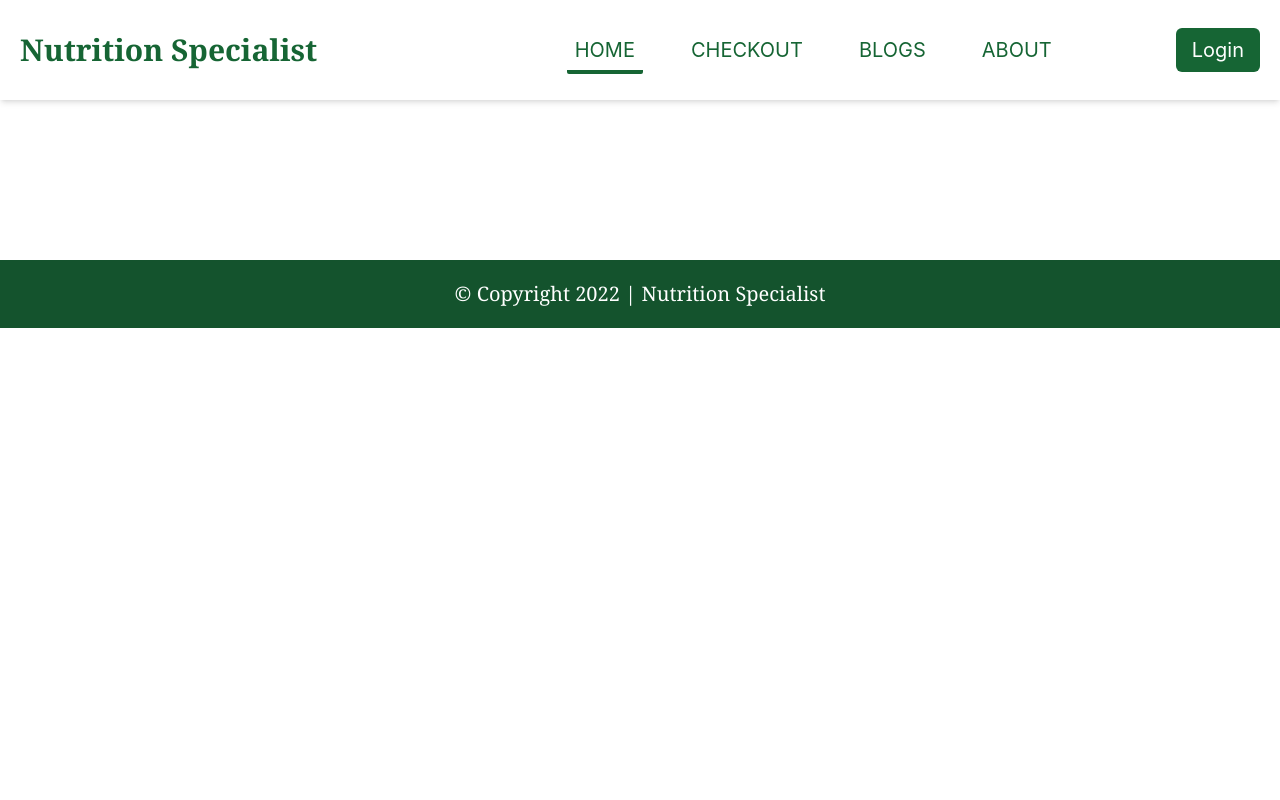
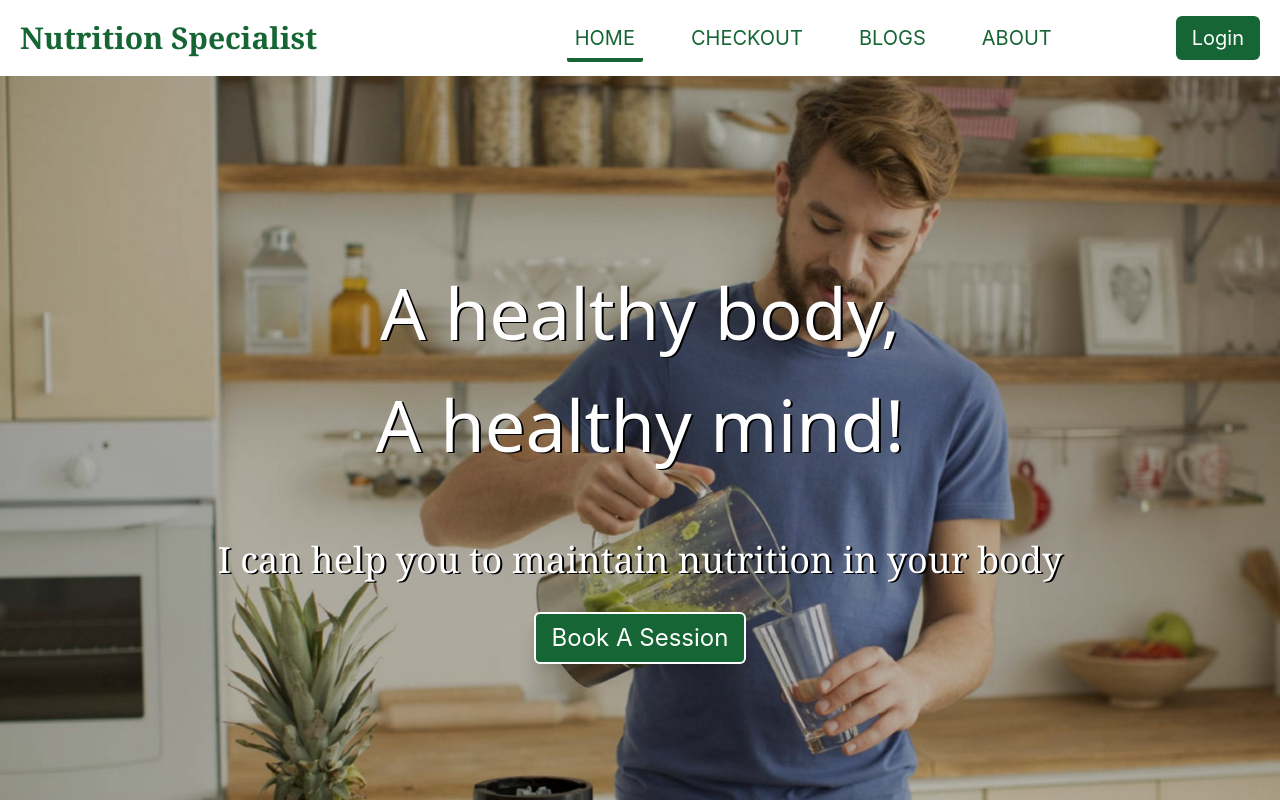
Before and after one commit to shareefrahat/nutrition-specialist, a React (Create React App) app: page / in a window 1280 px wide. Shown: the top 800 px of the page. Built offline with nearby package versions, Linux system fonts and the light colour scheme.

Commit message:
home page topbanner added

```diff
--- a/src/components/Header/Header.js
+++ b/src/components/Header/Header.js
@@ -4,7 +4,7 @@ import Navbar from "../Navbar/Navbar";
 const Header = () => {
   return (
     <>
-      <header className="bg-white px-5 py-3 lg:py-5 flex flex-row justify-between items-center shadow-md">
+      <header className="bg-white px-5 py-2 flex flex-row justify-between items-center shadow-md">
         <section>
           <h1 className="text-green-800 text-xl lg:text-3xl font-serif font-bold">
             Nutrition Specialist
--- /dev/null
+++ b/src/components/TopBanner/TopBanner.js
@@ -0,0 +1,39 @@
+import React from "react";
+import banner from "../../images/banner.jpg";
+const TopBanner = () => {
+  return (
+    <>
+      <div>
+        <section
+          style={{
+            backgroundImage: `url(${banner})`,
+            backgroundRepeat: "no-repeat",
+            backgroundPosition: "center",
+          }}
+          className="bg-cover h-[200px] w-full md:h-[800px] flex justify-center items-center"
+        >
+          <div className="flex flex-col justify-center">
+            <div
+              style={{ textShadow: "2px 0.5px black" }}
+              className="text-2xl md:text-7xl text-white px-5 mb-4 lg:mb-20 font-sans pt-5"
+            >
+              <p className="mb-0 lg:mb-10">A healthy body,</p>
+              <p>A healthy mind!</p>
+            </div>
+            <p
+              style={{ textShadow: "2px 0.5px black" }}
+              className=" text-md lg:text-4xl w-56 lg:w-full text-white font-serif"
+            >
+              I can help you to maintain nutrition in your body
+            </p>
+            <button className="px-2 lg:px-4 py-1 lg:py-2 bg-green-800 text-white text-md lg:text-2xl rounded-md shadow-xl w-fit mx-auto my-4 lg:my-8 hover:bg-white hover:text-green-800 border-2 border-white hover:border-green-800">
+              Book A Session
+            </button>
+          </div>
+        </section>
+      </div>
+    </>
+  );
+};
+
+export default TopBanner;
--- a/src/pages/Home/Home.js
+++ b/src/pages/Home/Home.js
@@ -1,7 +1,14 @@
 import React from "react";
+import TopBanner from "../../components/TopBanner/TopBanner";
 
 const Home = () => {
-  return <div></div>;
+  return (
+    <>
+      <section>
+        <TopBanner></TopBanner>
+      </section>
+    </>
+  );
 };
 
 export default Home;
```
Also changed, not shown: src/images/banner.jpg (added).
